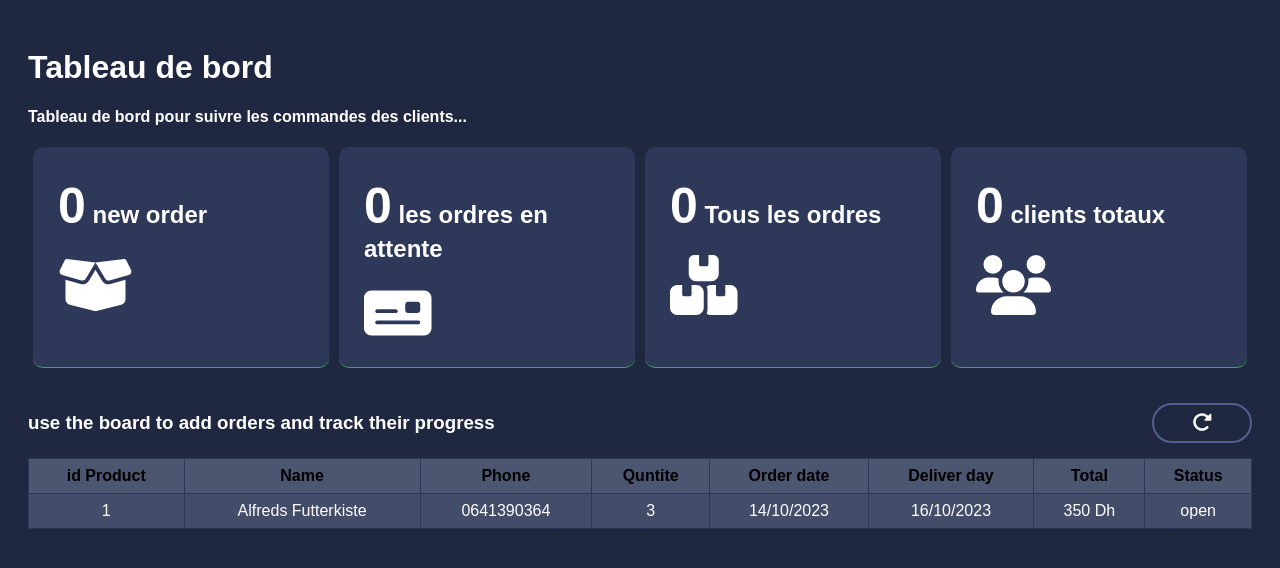
After one commit to anassrafia/MarketDash, a PHP site: page /admin/orders.php in a window 1280 px wide. The commit adds this page. Shown: the top 568 px of the page. Run offline with PHP 8.4, Linux system fonts and the light colour scheme.

Commit message:
Add files via upload

```diff
--- a/admin/gestionnaire_des_pages/gérer_les_produits.php
+++ b/admin/gestionnaire_des_pages/gérer_les_produits.php
@@ -34,6 +34,10 @@ $get_products1 = $cnx->query($req_get_products);
 </head>
 
 <body>
+
+    <?php
+    require "../header.html"
+    ?>
 
 
     <div class="container">
--- a/admin/gestionnaire_des_pages/gérer_les_slides.php
+++ b/admin/gestionnaire_des_pages/gérer_les_slides.php
@@ -28,6 +28,10 @@ $get_user_image = $cnx->query($req_get_user_image);
 </head>
 
 <body>
+
+    <?php
+        require "../header.html"
+    ?>
 
     <div class="container">
         <div class="add_slider">
--- a/admin/index.php
+++ b/admin/index.php
@@ -33,9 +33,9 @@ $get_user_image = $cnx->query($req_get_user_image);
 
     <header>
 
-        <a href="../"><i style="cursor : pointer;" class="fa fa-home"></i></a>
+        <a href="../"><i style="cursor : pointer;" class="fa fa-sign-out"></i></a>
         <h2 class="user_name"><i class="fa fa-arrow-down"></i> Admin</h2>
-        <i class="fa fa-bars" style="font-size: 25px;" onclick="show_right_side()"></i>
+        <i class="fa fa-close" id="fa" style="font-size: 25px;" onclick="showRightSide()"></i>
 
     </header>
 
@@ -59,7 +59,7 @@ $get_user_image = $cnx->query($req_get_user_image);
             </details>
 
             <li onclick="show_iframe_page()">afficher la page <i class="fa fa-eye"> </i></li>
-            <li>tableau de bord</li>
+            <li>commandes <i class="fa fa-first-order"></i></li>
             <li>tableau de bord</li>
 
         </ul>
--- /dev/null
+++ b/admin/orders.php
@@ -0,0 +1,194 @@
+<!DOCTYPE html>
+<html lang="en">
+
+<head>
+    <meta charset="UTF-8">
+    <meta name="viewport" content="width=device-width, initial-scale=1.0">
+    <link rel="stylesheet" href="https://cdnjs.cloudflare.com/ajax/libs/font-awesome/4.7.0/css/font-awesome.min.css">
+    <title>Document</title>
+</head>
+
+<body bgcolor="#202841" style="font-family : arial; padding : 20px;">
+
+    <h1 style="color : white; cursor : default">Tableau de bord</h1>
+    <h4 style="color : white; cursor : default">Tableau de bord pour suivre les commandes des clients...</h4>
+
+    <section class="dashboard_orders">
+
+        <div>
+            <h1><span>0</span> new order</h1>
+            <svg xmlns="http://www.w3.org/2000/svg" height="2em"
+                viewBox="0 0 640 512"><!--! Font Awesome Free 6.4.2 by @fontawesome - https://fontawesome.com License - https://fontawesome.com/license (Commercial License) Copyright 2023 Fonticons, Inc. -->
+                <style>
+                    svg {
+                        fill: #ffffff
+                    }
+                </style>
+                <path
+                    d="M58.9 42.1c3-6.1 9.6-9.6 16.3-8.7L320 64 564.8 33.4c6.7-.8 13.3 2.7 16.3 8.7l41.7 83.4c9 17.9-.6 39.6-19.8 45.1L439.6 217.3c-13.9 4-28.8-1.9-36.2-14.3L320 64 236.6 203c-7.4 12.4-22.3 18.3-36.2 14.3L37.1 170.6c-19.3-5.5-28.8-27.2-19.8-45.1L58.9 42.1zM321.1 128l54.9 91.4c14.9 24.8 44.6 36.6 72.5 28.6L576 211.6v167c0 22-15 41.2-36.4 46.6l-204.1 51c-10.2 2.6-20.9 2.6-31 0l-204.1-51C79 419.7 64 400.5 64 378.5v-167L191.6 248c27.8 8 57.6-3.8 72.5-28.6L318.9 128h2.2z" />
+            </svg>
+        </div>
+
+        <div>
+            <h1><span>0</span> les ordres en attente</h1>
+            <svg xmlns="http://www.w3.org/2000/svg" height="2em"
+                viewBox="0 0 576 512"><!--! Font Awesome Free 6.4.2 by @fontawesome - https://fontawesome.com License - https://fontawesome.com/license (Commercial License) Copyright 2023 Fonticons, Inc. -->
+                <style>
+                    svg {
+                        fill: #ffffff
+                    }
+                </style>
+                <path
+                    d="M64 64C28.7 64 0 92.7 0 128V384c0 35.3 28.7 64 64 64H512c35.3 0 64-28.7 64-64V128c0-35.3-28.7-64-64-64H64zm48 160H272c8.8 0 16 7.2 16 16s-7.2 16-16 16H112c-8.8 0-16-7.2-16-16s7.2-16 16-16zM96 336c0-8.8 7.2-16 16-16H464c8.8 0 16 7.2 16 16s-7.2 16-16 16H112c-8.8 0-16-7.2-16-16zM376 160h80c13.3 0 24 10.7 24 24v48c0 13.3-10.7 24-24 24H376c-13.3 0-24-10.7-24-24V184c0-13.3 10.7-24 24-24z" />
+            </svg>
+        </div>
+
+        <div>
+            <h1><span>0</span> Tous les ordres</h1>
+            <svg xmlns="http://www.w3.org/2000/svg" height="2em"
+                viewBox="0 0 576 512"><!--! Font Awesome Free 6.4.2 by @fontawesome - https://fontawesome.com License - https://fontawesome.com/license (Commercial License) Copyright 2023 Fonticons, Inc. -->
+                <style>
+                    svg {
+                        fill: #ffffff
+                    }
+                </style>
+                <path
+                    d="M248 0H208c-26.5 0-48 21.5-48 48V160c0 35.3 28.7 64 64 64H352c35.3 0 64-28.7 64-64V48c0-26.5-21.5-48-48-48H328V80c0 8.8-7.2 16-16 16H264c-8.8 0-16-7.2-16-16V0zM64 256c-35.3 0-64 28.7-64 64V448c0 35.3 28.7 64 64 64H224c35.3 0 64-28.7 64-64V320c0-35.3-28.7-64-64-64H184v80c0 8.8-7.2 16-16 16H120c-8.8 0-16-7.2-16-16V256H64zM352 512H512c35.3 0 64-28.7 64-64V320c0-35.3-28.7-64-64-64H472v80c0 8.8-7.2 16-16 16H408c-8.8 0-16-7.2-16-16V256H352c-15 0-28.8 5.1-39.7 13.8c4.9 10.4 7.7 22 7.7 34.2V464c0 12.2-2.8 23.8-7.7 34.2C323.2 506.9 337 512 352 512z" />
+            </svg>
+        </div>
+
+        <div>
+            <h1><span>0</span> clients totaux</h1>
+            <svg xmlns="http://www.w3.org/2000/svg" height="2em"
+                viewBox="0 0 640 512"><!--! Font Awesome Free 6.4.2 by @fontawesome - https://fontawesome.com License - https://fontawesome.com/license (Commercial License) Copyright 2023 Fonticons, Inc. -->
+                <style>
+                    svg {
+                        fill: #ffffff
+                    }
+                </style>
+                <path
+                    d="M144 0a80 80 0 1 1 0 160A80 80 0 1 1 144 0zM512 0a80 80 0 1 1 0 160A80 80 0 1 1 512 0zM0 298.7C0 239.8 47.8 192 106.7 192h42.7c15.9 0 31 3.5 44.6 9.7c-1.3 7.2-1.9 14.7-1.9 22.3c0 38.2 16.8 72.5 43.3 96c-.2 0-.4 0-.7 0H21.3C9.6 320 0 310.4 0 298.7zM405.3 320c-.2 0-.4 0-.7 0c26.6-23.5 43.3-57.8 43.3-96c0-7.6-.7-15-1.9-22.3c13.6-6.3 28.7-9.7 44.6-9.7h42.7C592.2 192 640 239.8 640 298.7c0 11.8-9.6 21.3-21.3 21.3H405.3zM224 224a96 96 0 1 1 192 0 96 96 0 1 1 -192 0zM128 485.3C128 411.7 187.7 352 261.3 352H378.7C452.3 352 512 411.7 512 485.3c0 14.7-11.9 26.7-26.7 26.7H154.7c-14.7 0-26.7-11.9-26.7-26.7z" />
+            </svg>
+        </div>
+
+    </section>
+
+    <div class="table_title">
+        <h3>use the board to add orders and track their progress</h3>
+        <button><svg xmlns="http://www.w3.org/2000/svg" height="1.5em"
+                viewBox="0 0 512 512"><!--! Font Awesome Free 6.4.2 by @fontawesome - https://fontawesome.com License - https://fontawesome.com/license (Commercial License) Copyright 2023 Fonticons, Inc. -->
+                <style>
+                    svg {
+                        fill: #ffffff
+                    }
+                </style>
+                <path
+                    d="M463.5 224H472c13.3 0 24-10.7 24-24V72c0-9.7-5.8-18.5-14.8-22.2s-19.3-1.7-26.2 5.2L413.4 96.6c-87.6-86.5-228.7-86.2-315.8 1c-87.5 87.5-87.5 229.3 0 316.8s229.3 87.5 316.8 0c12.5-12.5 12.5-32.8 0-45.3s-32.8-12.5-45.3 0c-62.5 62.5-163.8 62.5-226.3 0s-62.5-163.8 0-226.3c62.2-62.2 162.7-62.5 225.3-1L327 183c-6.9 6.9-8.9 17.2-5.2 26.2s12.5 14.8 22.2 14.8H463.5z" />
+            </svg></button>
+    </div>
+
+    <table>
+        <tr>
+            <th>id Product</th>
+            <th>Name</th>
+            <th>Phone</th>
+            <th>Quntite</th>
+            <th>Order date</th>
+            <th>Deliver day</th>
+            <th>Total</th>
+            <th>Status</th>
+        </tr>
+        <tr>
+            <td>1</td>
+            <td>Alfreds Futterkiste</td>
+            <td>0641390364</td>
+            <td>3</td>
+            <td>14/10/2023</td>
+            <td>16/10/2023</td>
+            <td>350 Dh</td>
+            <td>open</td>
+        </tr>
+
+    </table>
+
+
+</body>
+
+</html>
+
+<style>
+    .dashboard_orders {
+        width: 100%;
+        display: flex;
+        align-items: center;
+    }
+
+    .dashboard_orders div {
+        width: calc(100% / 4);
+        height: 200px;
+        background-color: #2E3858;
+        margin-right: 5px;
+        margin-left: 5px;
+        border-radius: 10px;
+        border-bottom: 1px solid #37AB51;
+        padding: 10px;
+        padding-left: 25px;
+    }
+
+    .dashboard_orders div h1 {
+        color: white;
+        cursor: default;
+    }
+
+    .dashboard_orders div h1 span {
+        font-size: 50px;
+    }
+
+    .dashboard_orders div svg {
+        color: white;
+        font-size: 30px;
+    }
+
+    .table_title {
+        width: 100%;
+        display: flex;
+        align-items: center;
+        color: white;
+        height: 50px;
+        margin-top: 30px;
+        cursor: default;
+        justify-content: space-between;
+    }
+
+    .table_title button {
+        width: 100px;
+        height: 40px;
+        background-color: #202841;
+        border: 2px solid #53608B;
+        border-radius: 20px;
+        cursor: pointer;
+    }
+
+    table {
+        font-family: arial, sans-serif;
+        border-collapse: collapse;
+        width: 100%;
+        margin-top: 10px;
+    }
+
+    td,
+    th {
+        border: 1px solid #2E3858;
+        text-align: center;
+        padding: 8px;
+    }
+
+    td {
+        background: #434C69;
+        color: white;
+    }
+
+    th {
+        background-color: #4D5671;
+    }
+</style>
--- a/admin/style.css
+++ b/admin/style.css
@@ -29,7 +29,7 @@ header .fa-bars, .fa-close{
     cursor: pointer;
 }
 
-header .fa-home{
+header .fa-sign-out{
     color: white;
     cursor: default;
     font-size: 25px;
@@ -41,7 +41,7 @@ header .fa-home{
     right: 0;
     height: calc(100vh - 70px);
     width: 20rem;
-    display: none;
+    display: block;
 }
 
 .right_side img{
```
Also changed, not shown: admin/admin.js (+20 -21 lines), admin/header.html (added, +7 -0 lines).
